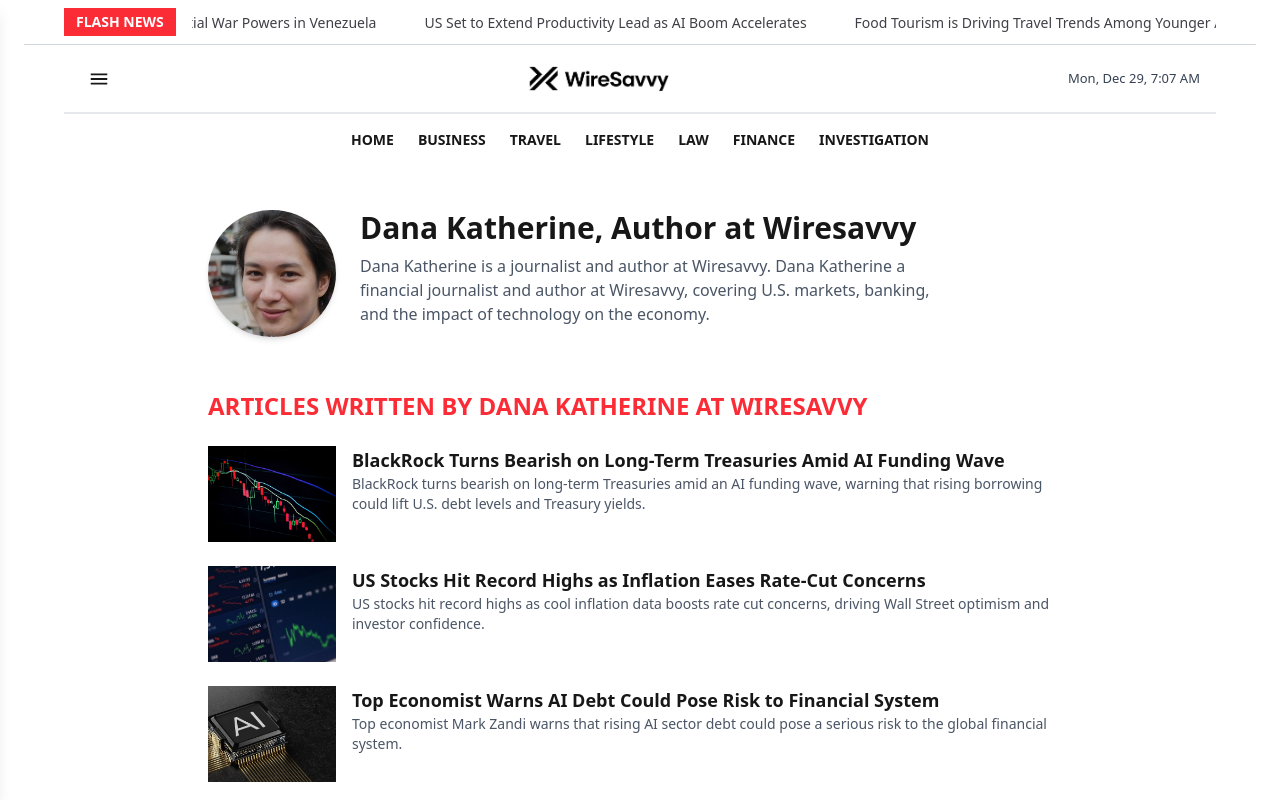
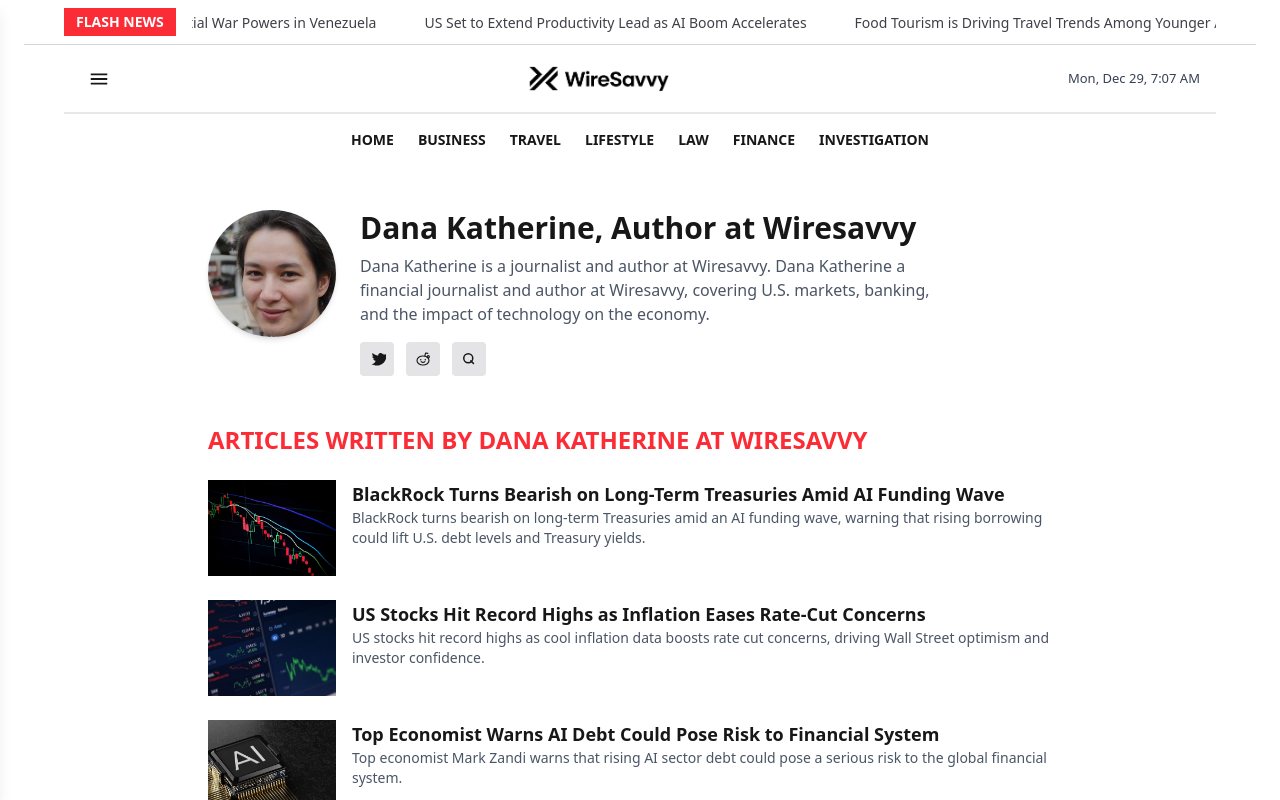
Before and after one commit to maisonatelier52-ux/wiresavvy, a Next.js app: page /author/dana-katherine in a window 1280 px wide. Shown: the top 800 px of the page. Built offline with nearby package versions, Linux system fonts and the light colour scheme.

Commit message:
[Add] social media links for authors in details.json and author page

```diff
--- a/app/author/[slug]/page.jsx
+++ b/app/author/[slug]/page.jsx
@@ -92,8 +92,8 @@
     },
     "sameAs": [
       author.twitter,
-      author.facebook,
-      author.instagram,
+      author.quora,
+      author.reddit
     ].filter(Boolean),
   };
 
@@ -175,54 +175,65 @@
                   </svg>
                 </a>
               )}
-
-              {author.facebook && (
+              {author.reddit && (
                 <a
-                  href={author.facebook}
-                  title={`${author.name} on Facebook`}
+                  href={author.reddit}
+                  title={`${author.name} on Reddit`}
                   target="_blank"
                   rel="noopener noreferrer"
-                  aria-label={`${author.name} on Facebook`}
-                  className="p-2 rounded-sm bg-zinc-200 hover:bg-[#1877F2] hover:text-white transition"
-                >
-                  <svg width="18" height="18" viewBox="0 0 24 24" fill="currentColor">
-                    <path d="M22 12.07C22 6.48 17.52 2 11.93 2S2 6.48 2 12.07c0 4.99 3.66 9.13 8.44 9.95v-7.04H7.9v-2.91h2.54V9.84c0-2.5 1.49-3.88 3.77-3.88 1.09 0 2.23.2 2.23.2v2.45h-1.25c-1.23 0-1.61.76-1.61 1.53v1.85h2.74l-.44 2.91h-2.3v7.04C18.34 21.2 22 17.06 22 12.07z" />
-                  </svg>
-                </a>
-              )}
-
-              {author.instagram && (
-                <a
-                  href={author.instagram}
-                  title={`${author.name} on Instagram`}
-                  target="_blank"
-                  rel="noopener noreferrer"
-                  aria-label={`${author.name} on Instagram`}
-                  className="p-2 rounded-sm bg-zinc-200 hover:bg-[#E1306C] hover:text-white transition"
+                  aria-label={`${author.name} on Reddit`}
+                  className="p-2 rounded-sm bg-zinc-200 hover:bg-[#FF4500] hover:text-white transition"
                 >
                   <svg width="18" height="18" viewBox="0 0 24 24" fill="none">
-                    <rect
-                      x="3"
-                      y="3"
-                      width="18"
-                      height="18"
-                      rx="5"
+                    <path
+                      d="M12 20c4.418 0 8-2.686 8-6s-3.582-6-8-6-8 2.686-8 6 3.582 6 8 6Z"
                       stroke="currentColor"
                       strokeWidth="1.5"
                     />
+                    <circle cx="9" cy="13" r="1" fill="currentColor" />
+                    <circle cx="15" cy="13" r="1" fill="currentColor" />
                     <path
-                      d="M16 11.37a4 4 0 1 1-4.63-4"
+                      d="M9.5 15.5c.8.7 1.8 1 2.5 1s1.7-.3 2.5-1"
+                      stroke="currentColor"
+                      strokeWidth="1.5"
+                      strokeLinecap="round"
+                    />
+                    <circle cx="19" cy="9" r="1.5" stroke="currentColor" strokeWidth="1.5" />
+                    <path
+                      d="M14.5 7.5 15.5 4l3 .5"
                       stroke="currentColor"
                       strokeWidth="1.5"
                       strokeLinecap="round"
                       strokeLinejoin="round"
                     />
+                  </svg>
+                </a>
+              )}
+              {author.quora && (
+                <a
+                  href={author.quora}
+                  title={`${author.name} on Quora`}
+                  target="_blank"
+                  rel="noopener noreferrer"
+                  aria-label={`${author.name} on Quora`}
+                  className="p-2 rounded-sm bg-zinc-200 hover:bg-[#B92B27] hover:text-white transition"
+                >
+                  <svg width="18" height="18" viewBox="0 0 24 24" fill="none">
+                    {/* Q outer circle */}
+                    <circle
+                      cx="11"
+                      cy="11"
+                      r="6"
+                      stroke="currentColor"
+                      strokeWidth="2"
+                    />
+
+                    {/* Q tail */}
                     <path
-                      d="M17.5 6.5h.01"
+                      d="M14.5 14.5 18 18"
                       stroke="currentColor"
-                      strokeWidth="1.5"
+                      strokeWidth="2"
                       strokeLinecap="round"
-                      strokeLinejoin="round"
                     />
                   </svg>
                 </a>
```
Also changed, not shown: data/details.json, public/senate-war-powers-venezuela-bill.webp.
